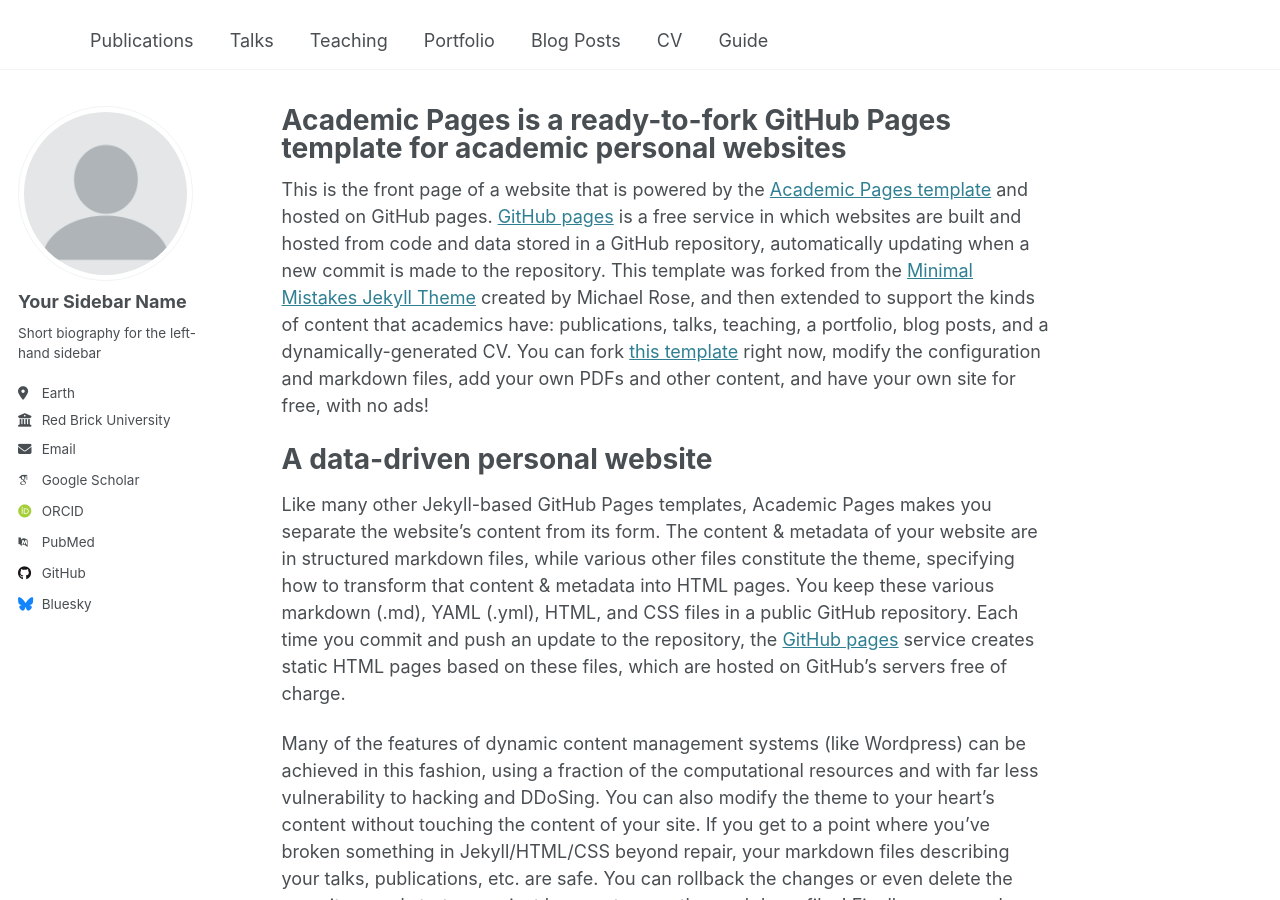
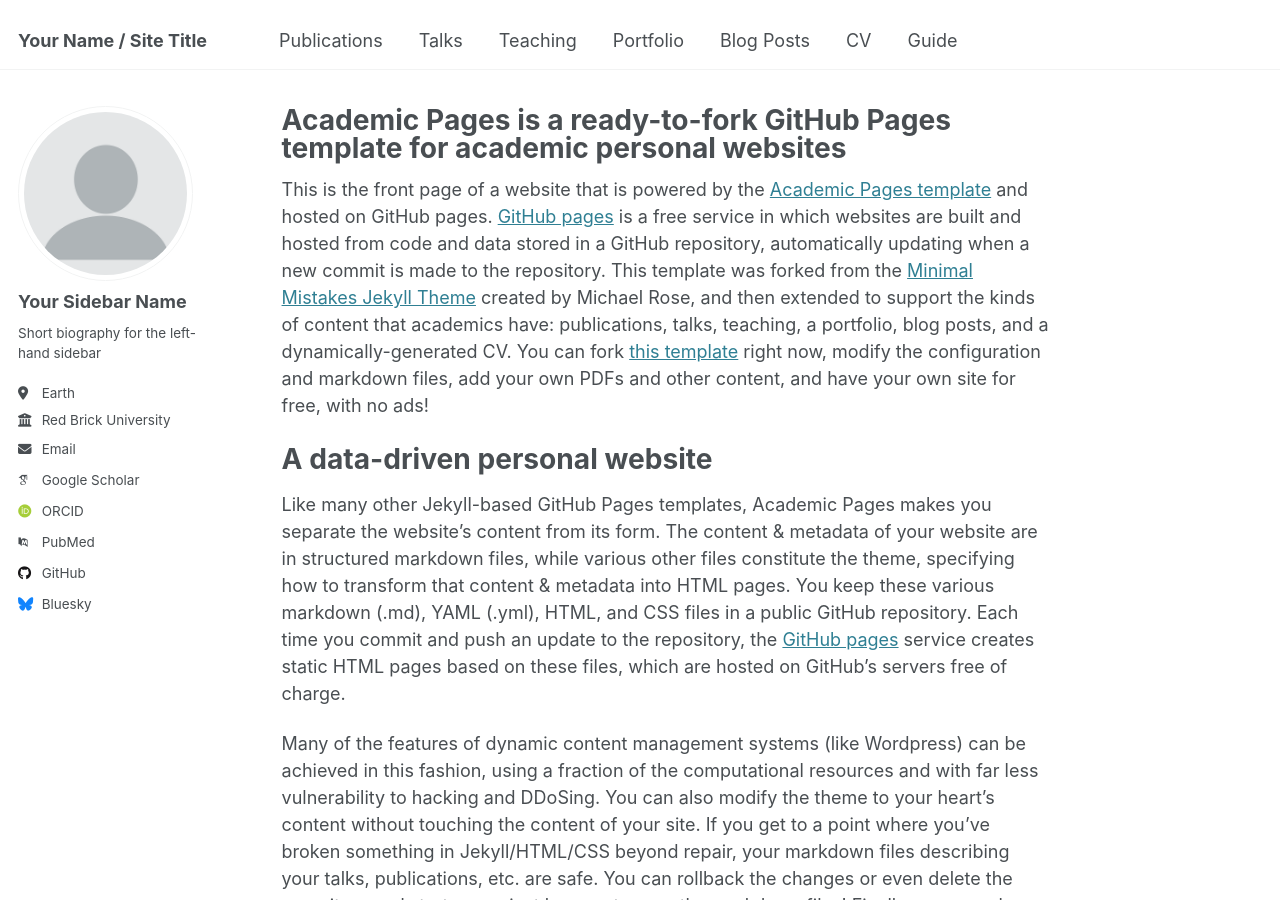
Before and after one commit to ripon83/dr.patgiri, a Jekyll site: the page built from _pages/about.md, in a window 1280 px wide and 900 px high. Built offline with Jekyll 4.4.1, drawn with Linux system fonts in a browser that asks for light colours; some web fonts are replaced.

Commit message:
Update masthead.html

```diff
--- a/_includes/masthead.html
+++ b/_includes/masthead.html
@@ -6,7 +6,7 @@
       <nav id="site-nav" class="greedy-nav">
         <button><div class="navicon"></div></button>
         <ul class="visible-links">
-          <li class="masthead__menu-item masthead__menu-item--lg"><a href="{{ base_path }}/">{{ Ripon Patgiri }}</a></li>
+          <li class="masthead__menu-item masthead__menu-item--lg"><a href="{{ base_path }}/">{{ site.title }}</a></li>
           {% for link in site.data.navigation.main %}
             {% if link.url contains 'http' %}
               {% assign domain = '' %}
```
